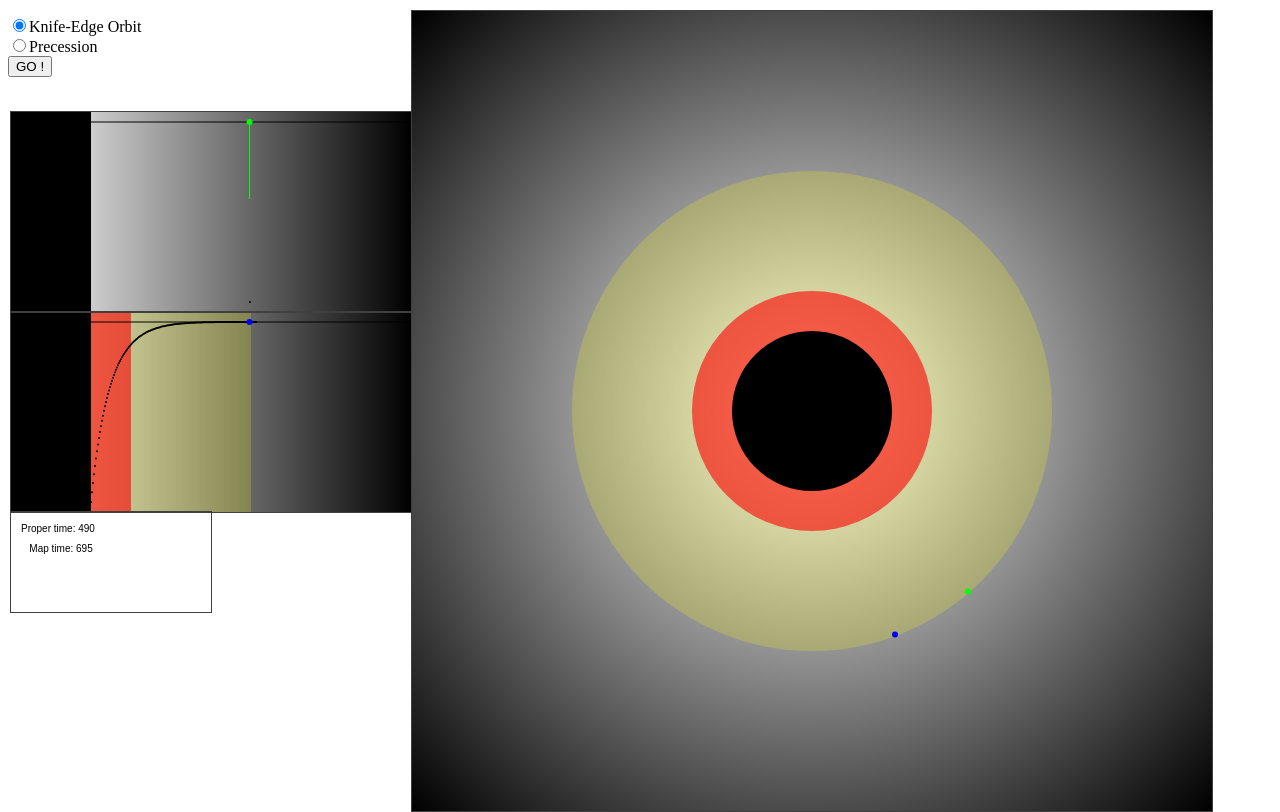
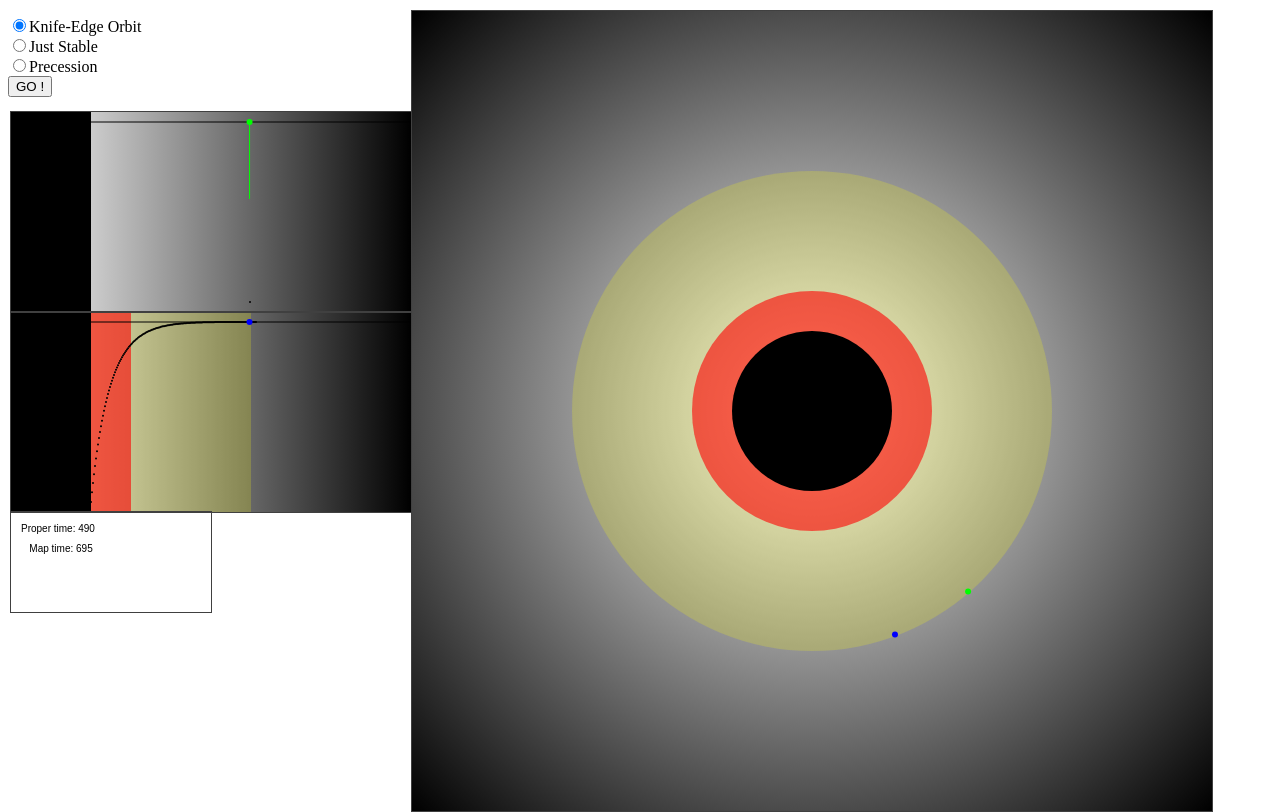
Before and after one commit to m4r35n357/JsBlackHole, a plain HTML site: page orbits.html in a window 1280 px wide. Drawn offline with Linux system fonts and the light colour scheme.

Commit message:
tying in Javascript . . .
git-svn-id: svn://nas:4000/Orbits@912 81319099-d35b-4c25-9717-0a4b1823a002

```diff
--- a/orbits.html
+++ b/orbits.html
@@ -17,9 +17,10 @@
 
 		<p><canvas id="times" class="canvas fg" width="200" height="100" /></p>
 
-		<form name="scenarioForm" action="" onsubmit="return scenarioAction();" method="post">
+		<form id="scenarioForm" action="" onsubmit="return scenarioAction();" method="post">
 			<input type="radio" id="scenarioForm1" name="scenario" value="edge" checked = "checked" />Knife-Edge Orbit<br />
-			<input type="radio" id="scenarioForm2" name="scenario" value="precess" />Precession<br />
+			<input type="radio" id="scenarioForm2" name="scenario" value="stable" />Just Stable<br />
+			<input type="radio" id="scenarioForm3" name="scenario" value="precess" />Precession<br />
 			<input type="submit" value="GO !">
 		</form>
 	</body>
--- a/orbits.js
+++ b/orbits.js
@@ -218,7 +218,14 @@ window.onload = function () {
 };
 
 var scenarioAction = function () {
+	var x = document.getElementById('scenarioForm');
 	console.info("scenarioAction() triggered\n");
-	console.info(document.form.scenario[0].value);
+	for (var i = 0; i < x.length; i++) {
+//		console.info(x.elements[i].value);
+		if (x.elements[i].type === 'radio' && x.elements[i].checked) {
+			console.info(x.elements[i].value + " selected");
+		}
+	}
+	console.info("scenarioAction() completed!\n");
 	return false;
 };
```
